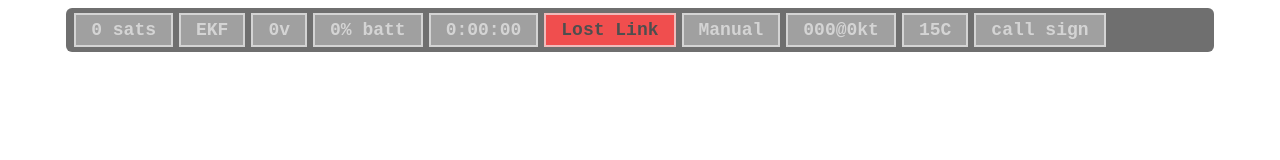
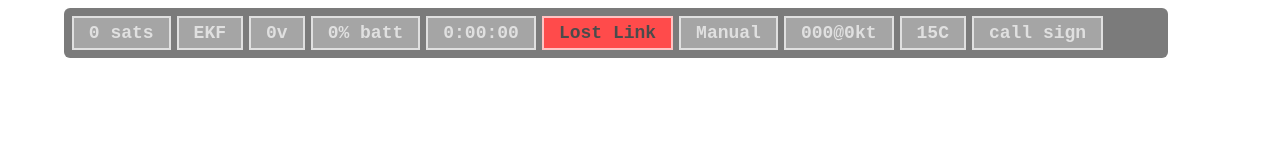
Before and after one commit to NorthStarUAS/GCS, a plain HTML site: page panel/index.html in a window 1280 px wide. Drawn offline with Linux system fonts and the light colour scheme.

Commit message:
Use annunciator css rather than local panel.css to draw annunciators.

```diff
--- a/panel/index.html
+++ b/panel/index.html
@@ -1,10 +1,10 @@
 <html>
   <head>
     <title>Aura Panel</title>
-    <link rel="stylesheet" href="panel.css" type="text/css">
     <script src="../js/jquery-3.2.1.js"></script>
     <script src="../link.js"></script>
     <script src="../annunciator.js"></script>
+    <link rel="stylesheet" href="../annunciator.css" type="text/css">
     <script src="panel.js"></script>
   </head>
   <body>
--- a/panel/panel.css
+++ /dev/null
@@ -1,37 +0,0 @@
-.control_box {
-    -moz-opacity: 0.7;
-    opacity:0.7;
-    z-index: 9999;
-    color: #FFF;
-    background-color:#333;
-    border-radius: 6px;
-}
-
-#annunciator {
-    position:relative;
-    width:90%;
-    padding:5px 5px;
-    overflow:hidden;
-    margin:0 auto;
-}
-
-#annunciator > div {
-    float:left;
-    //width:110px;
-    height:30px;
-    margin:0px 3px;
-    font-family:monospace;
-    font-weight:bold;
-    font-size: 18px;
-    text-align:center;
-    line-height:30px;
-    opacity: 0.9;
-}
-#inner {
-    margin:0px 15px;
-}
-
-div.ok { background-color: green; color:white; border: 2px solid #0F0; }
-div.warn { background-color: yellow; color:black; border: 2px solid #FFD; }
-div.error { background-color: red; color:black; border:2px solid #FAA; }
-div.off { background-color: grey; color:lightgrey; border:2px solid lightgrey; }
--- a/panel/panel.js
+++ b/panel/panel.js
@@ -485,9 +485,12 @@ var panel = function() {
         context.restore();
 
         // ball
-        var ay = json.sensors.imu[0].ay_mps_sec;
-        var az = json.sensors.imu[0].az_mps_sec;
-        var tc = ay / az;
+        var tc = 0.0;
+        if ( json.sensors.imu[0] != null ) {
+            var ay = json.sensors.imu[0].ay_mps_sec;
+            var az = json.sensors.imu[0].az_mps_sec;
+            var tc = ay / az;
+        }
         var xpos = tc * -500 * scale;
         context.save();
         var nw = Math.floor(img_tc2.width*scale)
@@ -500,7 +503,10 @@ var panel = function() {
         context.drawImage(img_tc3, x, y, width=size, height=size);
 
         // plane (turn rate)
-        r = json.sensors.imu[0].r_rad_sec * r2d;
+        r = 0.0;
+        if ( json.sensors.imu[0] != null ) {
+            r = json.sensors.imu[0].r_rad_sec * r2d;
+        }
         if ( r < -4 ) { r = -4; }
         if ( r > 4 ) { r = 4; }
         context.save();
```
